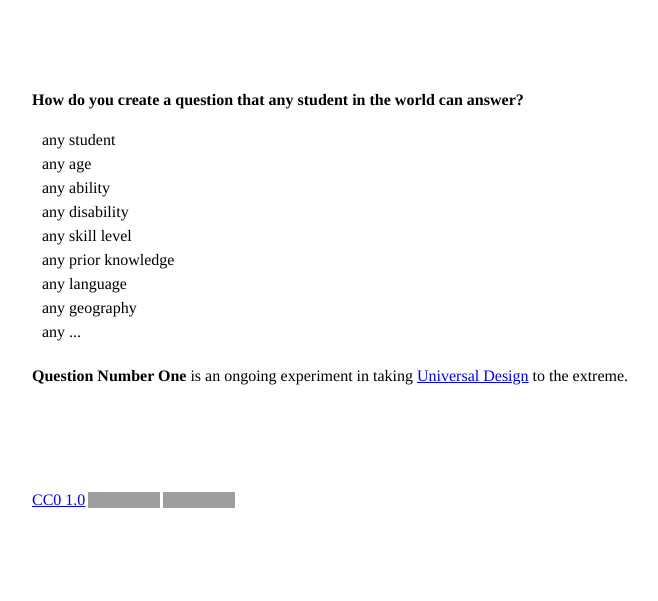
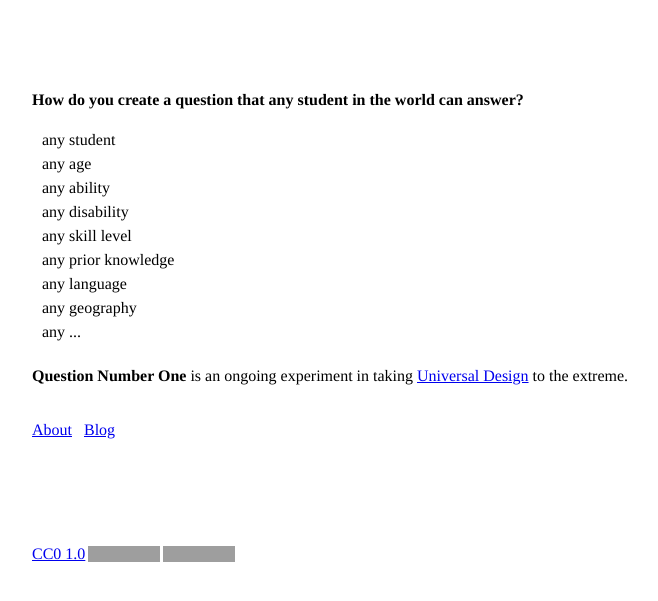
Before and after one commit to danieljyoo/questionnumberone.com, a Jekyll site: the page built from index.html, in a window 1280 px wide. Shown: the top 601 px of the page, without its empty margins (283-941 px from the left). Built offline with Jekyll 4.4.1, drawn with Linux system fonts in a browser that asks for light colours; grey boxes are pictures that could not be loaded.

Commit message:
added links to homepage

```diff
--- a/index.html
+++ b/index.html
@@ -21,8 +21,8 @@ layout: base
             <p style="margin-top:20px;">
                 <b>Question Number One</b> is an ongoing experiment in taking <a href="https://en.wikipedia.org/wiki/Universal_design">Universal Design</a> to the extreme.
             </p>
-            <p style="margin-top:50px;">
-
+            <p style="margin-top:30px;">
+                <a href="about">About</a> <a style="margin: 0 .5rem;" href="blog">Blog</a>
             </p>
             <p style="margin-top:100px;"">
                 <a href="https://creativecommons.org/publicdomain/zero/1.0/?ref=chooser-v1" target="_blank" rel="license noopener noreferrer" style="display:inline-block;">CC0 1.0<img style="height:16px!important;margin-left:3px;vertical-align:text-bottom;" src="https://mirrors.creativecommons.org/presskit/icons/cc.svg?ref=chooser-v1" alt=""><img style="height:16px!important;margin-left:3px;vertical-align:text-bottom;" src="https://mirrors.creativecommons.org/presskit/icons/zero.svg?ref=chooser-v1" alt=""></a>
```
